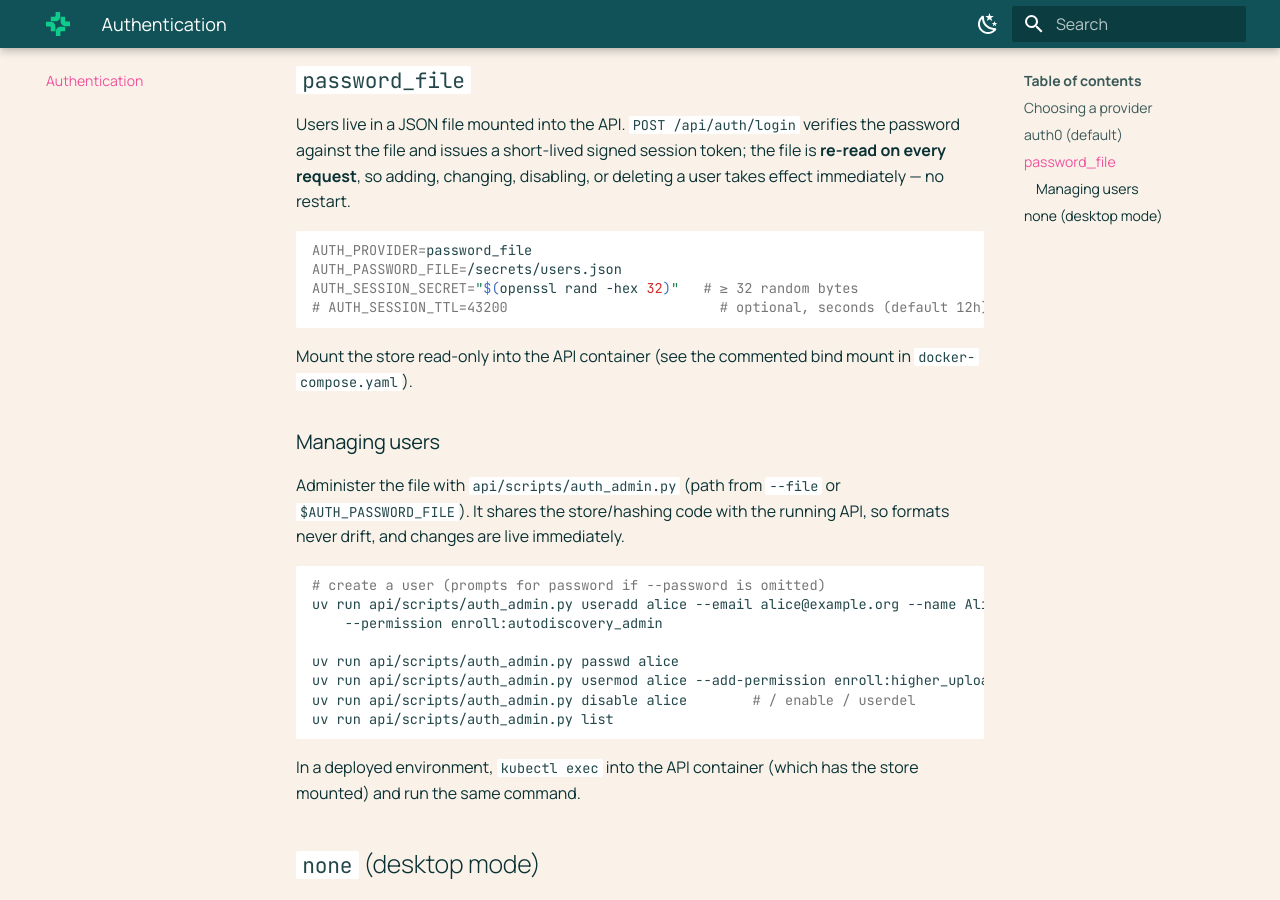
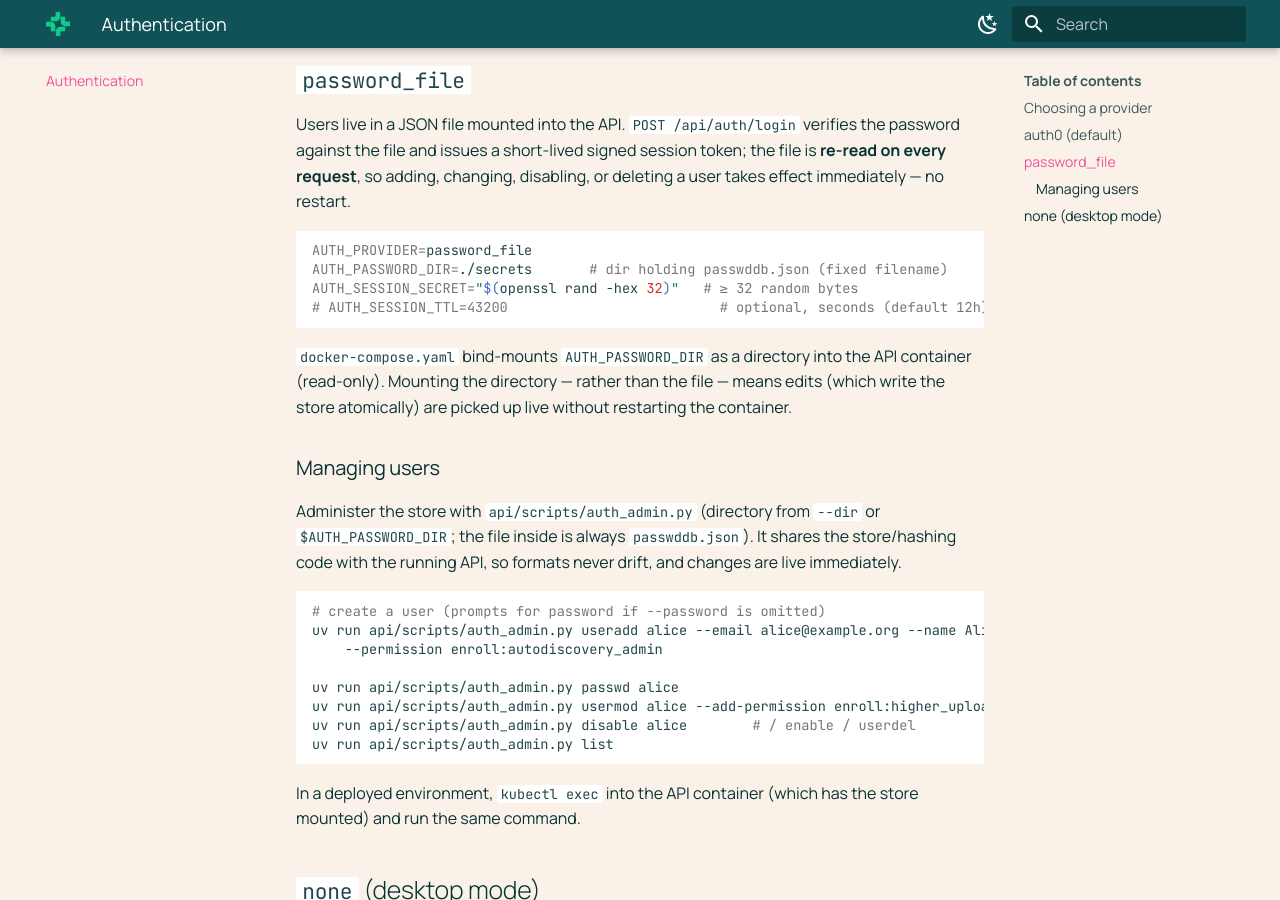
Before and after one commit to allenai/asta-autodiscovery, an MkDocs documentation site: the page built from docs/authentication.md, in a window 1280 px wide and 900 px high, scrolled down 998 px. Built offline with MkDocs 1.6.1 and Material for MkDocs 9.7.7, drawn with Linux system fonts in a browser that asks for light colours.

Commit message:
Password store: AUTH_PASSWORD_DIR + fixed passwddb.json (mount the dir)
Single-file bind mounts go stale under the CLI's atomic replace (rename swaps the
inode). Mount the store *directory* instead so live re-reads survive atomic writes,
and avoid the "where's the file" mount awkwardness.

- Replace AUTH_PASSWORD_FILE with AUTH_PASSWORD_DIR; the store file is the fixed
  passwddb.json inside it (PasswordStore.in_dir / STORE_FILENAME).
- PasswordFileProvider reads AUTH_PASSWORD_DIR; CLI takes --dir / $AUTH_PASSWORD_DIR.
- compose bind-mounts ${AUTH_PASSWORD_DIR} (host) -> /secrets/auth (static dir,
  read-only); container AUTH_PASSWORD_DIR=/secrets/auth. Defaults to /tmp when unset
  so auth0/none `docker compose up` still works.
- Update .env.example and docs.

Co-Authored-By: Claude Opus 4.8 (1M context) <noreply@anthropic.com>

````diff
--- a/docs/authentication.md
+++ b/docs/authentication.md
@@ -40,19 +40,21 @@ effect immediately — no restart.
 
 ```bash
 AUTH_PROVIDER=password_file
-AUTH_PASSWORD_FILE=/secrets/users.json
+AUTH_PASSWORD_DIR=./secrets       # dir holding passwddb.json (fixed filename)
 AUTH_SESSION_SECRET="$(openssl rand -hex 32)"   # ≥ 32 random bytes
 # AUTH_SESSION_TTL=43200                          # optional, seconds (default 12h)
 ```
 
-Mount the store read-only into the API container (see the commented bind mount in
-`docker-compose.yaml`).
+`docker-compose.yaml` bind-mounts `AUTH_PASSWORD_DIR` as a directory into the API
+container (read-only). Mounting the directory — rather than the file — means edits
+(which write the store atomically) are picked up live without restarting the container.
 
 ### Managing users
 
-Administer the file with `api/scripts/auth_admin.py` (path from `--file` or
-`$AUTH_PASSWORD_FILE`). It shares the store/hashing code with the running API, so formats
-never drift, and changes are live immediately.
+Administer the store with `api/scripts/auth_admin.py` (directory from `--dir` or
+`$AUTH_PASSWORD_DIR`; the file inside is always `passwddb.json`). It shares the
+store/hashing code with the running API, so formats never drift, and changes are live
+immediately.
 
 ```bash
 # create a user (prompts for password if --password is omitted)
````
Also changed, not shown: docker-compose.yaml (+9 -9 lines), docs/configuration.md (+1 -1 lines), docs/design/auth-providers.md (+3 -2 lines), 5 other files.
